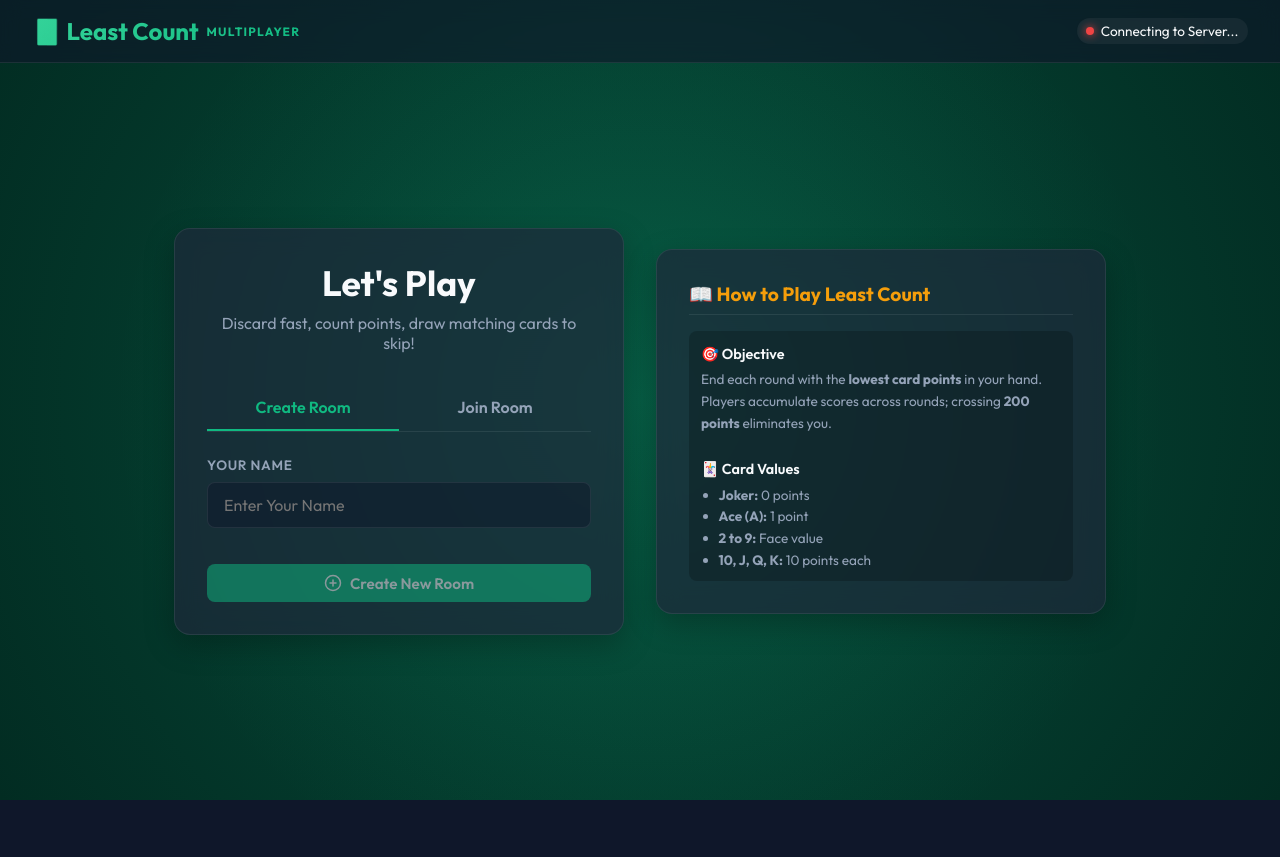
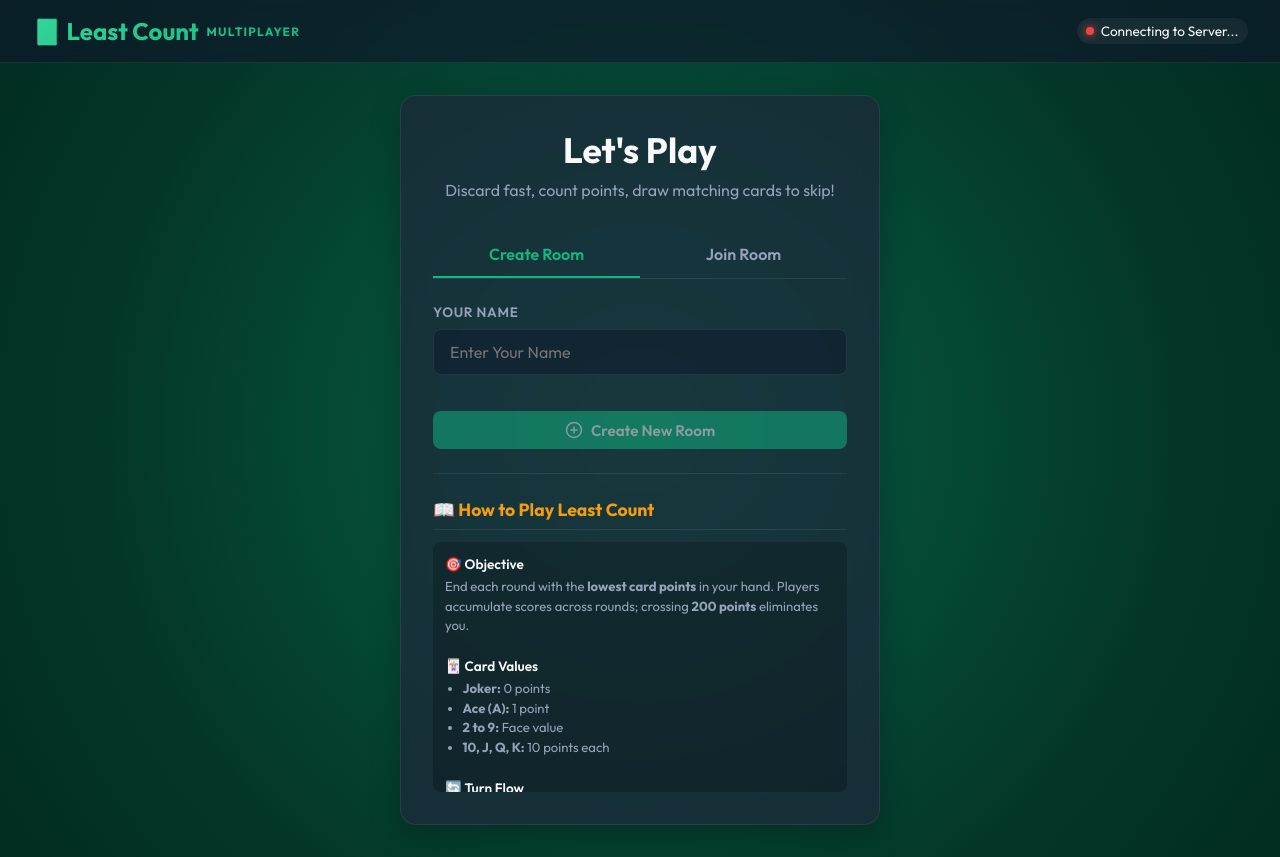
Before and after one commit to db9652/least-count-game, a React (Vite) app in the folder client/: page / in a window 1280 px wide. Before the commit the page ends 800 px from the top, so only its background shows below. Built offline with nearby package versions, Linux system fonts and the light colour scheme; no server answers.

Commit message:
Move How to Play section to the bottom of the Let's Play welcome card window

```diff
--- a/client/src/App.css
+++ b/client/src/App.css
@@ -163,29 +163,16 @@ body {
 .welcome-screen {
   flex: 1;
   display: flex;
-  flex-direction: row;
-  flex-wrap: wrap;
   justify-content: center;
   align-items: center;
-  gap: 2rem;
   padding: 2rem;
   position: relative;
   z-index: 1;
-  max-width: 1000px;
-  width: 100%;
-  margin: 0 auto;
 }
 
 .welcome-card {
-  max-width: 450px;
+  max-width: 480px;
   width: 100%;
-  flex: 1 1 350px;
-}
-
-.rules-intro-card {
-  max-width: 450px;
-  width: 100%;
-  flex: 1 1 350px;
 }
 
 .welcome-title {
--- a/client/src/App.tsx
+++ b/client/src/App.tsx
@@ -234,24 +234,22 @@ export default function App() {
                 )}
               </button>
             </form>
-          </div>
 
-          {/* New Gameplay Rules Intro Card */}
-          <div className="rules-intro-card glass-panel" style={{ display: 'flex', flexDirection: 'column', maxHeight: '480px' }}>
-            <h3 style={{ fontSize: '1.2rem', fontWeight: 700, color: '#f59e0b', marginBottom: '1rem', display: 'flex', alignItems: 'center', gap: '0.4rem', borderBottom: '1px solid var(--card-border)', paddingBottom: '0.5rem' }}>
+            <div style={{ marginTop: '1.5rem', borderTop: '1px solid var(--card-border)', paddingTop: '1.5rem' }}>
+              <h3 style={{ fontSize: '1.1rem', fontWeight: 700, color: '#f59e0b', marginBottom: '0.75rem', display: 'flex', alignItems: 'center', gap: '0.4rem', borderBottom: '1px solid var(--card-border)', paddingBottom: '0.5rem' }}>
                 📖 How to Play Least Count
               </h3>
 
-            <div style={{ flex: 1, overflowY: 'auto', paddingRight: '0.5rem', fontSize: '0.85rem', lineHeight: '1.6', color: 'var(--text-secondary)' }} className="history-log">
-              <section style={{ marginBottom: '1rem' }}>
-                <h4 style={{ color: 'var(--text-primary)', fontSize: '0.9rem', marginBottom: '0.2rem', fontWeight: 600 }}>🎯 Objective</h4>
+              <div style={{ maxHeight: '250px', overflowY: 'auto', paddingRight: '0.5rem', fontSize: '0.82rem', lineHeight: '1.5', color: 'var(--text-secondary)' }} className="history-log">
+                <section style={{ marginBottom: '0.75rem' }}>
+                  <h4 style={{ color: 'var(--text-primary)', fontSize: '0.85rem', marginBottom: '0.15rem', fontWeight: 600 }}>🎯 Objective</h4>
                   <p style={{ margin: 0 }}>
                     End each round with the <strong>lowest card points</strong> in your hand. Players accumulate scores across rounds; crossing <strong>200 points</strong> eliminates you.
                   </p>
                 </section>
 
-              <section style={{ marginBottom: '1rem' }}>
-                <h4 style={{ color: 'var(--text-primary)', fontSize: '0.9rem', marginBottom: '0.2rem', fontWeight: 600 }}>🃏 Card Values</h4>
+                <section style={{ marginBottom: '0.75rem' }}>
+                  <h4 style={{ color: 'var(--text-primary)', fontSize: '0.85rem', marginBottom: '0.15rem', fontWeight: 600 }}>🃏 Card Values</h4>
                   <ul style={{ paddingLeft: '1.1rem', margin: 0, listStyleType: 'disc' }}>
                     <li><strong>Joker:</strong> 0 points</li>
                     <li><strong>Ace (A):</strong> 1 point</li>
@@ -260,22 +258,22 @@ export default function App() {
                   </ul>
                 </section>
 
-              <section style={{ marginBottom: '1rem' }}>
-                <h4 style={{ color: 'var(--text-primary)', fontSize: '0.9rem', marginBottom: '0.2rem', fontWeight: 600 }}>🔄 Turn Flow</h4>
+                <section style={{ marginBottom: '0.75rem' }}>
+                  <h4 style={{ color: 'var(--text-primary)', fontSize: '0.85rem', marginBottom: '0.15rem', fontWeight: 600 }}>🔄 Turn Flow</h4>
                   <p style={{ margin: 0 }}>
                     You must <strong>Discard First</strong> (one card, or multiple of the same rank) and then <strong>Draw Next</strong> (from Closed Deck or Discard Pile).
                   </p>
                 </section>
 
-              <section style={{ marginBottom: '1rem' }}>
-                <h4 style={{ color: 'var(--text-primary)', fontSize: '0.9rem', marginBottom: '0.2rem', fontWeight: 600 }}>⚡ Skip Draw Rule</h4>
+                <section style={{ marginBottom: '0.75rem' }}>
+                  <h4 style={{ color: 'var(--text-primary)', fontSize: '0.85rem', marginBottom: '0.15rem', fontWeight: 600 }}>⚡ Skip Draw Rule</h4>
                   <p style={{ margin: 0 }}>
                     If you discard cards matching the rank of the top card of the Discard Pile at the start of your turn, you skip drawing, reducing your hand size!
                   </p>
                 </section>
 
-              <section style={{ marginBottom: '0.5rem' }}>
-                <h4 style={{ color: 'var(--text-primary)', fontSize: '0.9rem', marginBottom: '0.2rem', fontWeight: 600 }}>📢 Declaring "Show"</h4>
+                <section style={{ marginBottom: '0.2rem' }}>
+                  <h4 style={{ color: 'var(--text-primary)', fontSize: '0.85rem', marginBottom: '0.15rem', fontWeight: 600 }}>📢 Declaring "Show"</h4>
                   <p style={{ margin: 0 }}>
                     If your hand is <strong>10 points or less</strong>, you can declare "Show" at the start of your turn.
                   </p>
@@ -284,6 +282,7 @@ export default function App() {
                     <li><strong>Wrong Show (Someone has lower or equal hand):</strong> You get a <strong>+25 penalty</strong>. The player(s) with the actual lowest hand get <code>0 points</code>. All other players get their hand's points (capped at <code>25 points</code>).</li>
                   </ul>
                 </section>
+              </div>
             </div>
           </div>
         </div>
```
Lines whose indentation alone changed are shown as unchanged.
